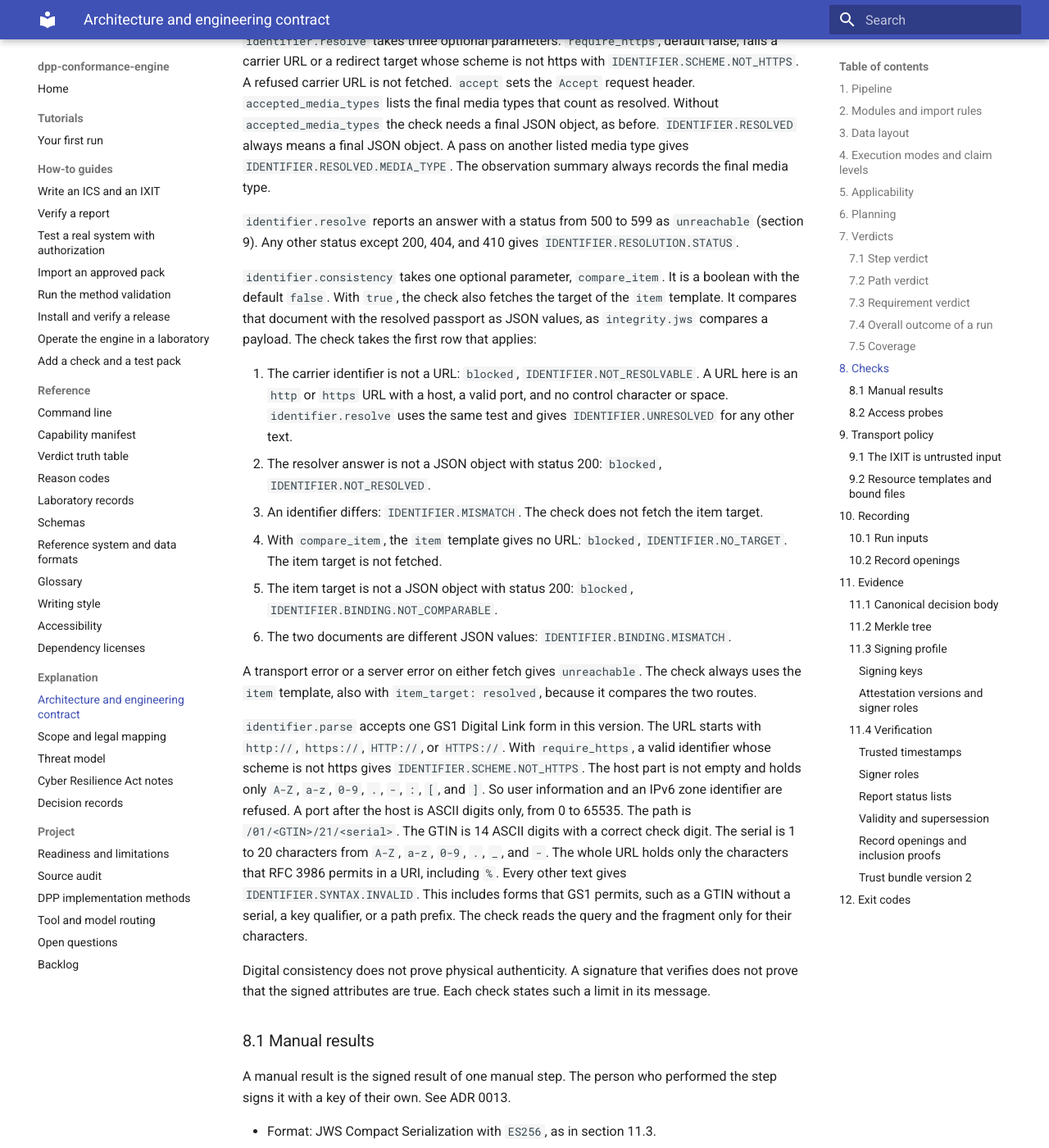
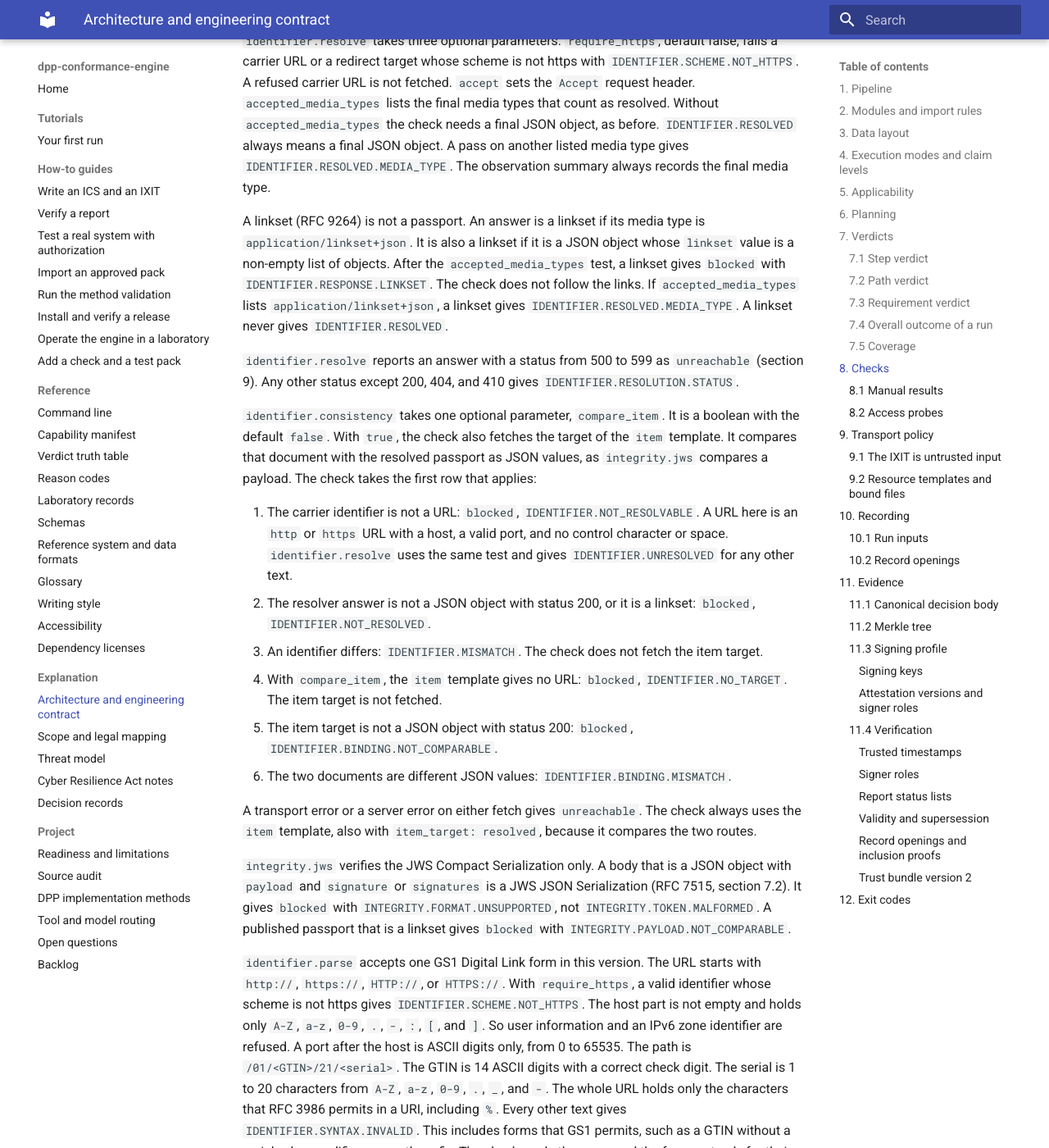
Before and after one commit to hadijannat/dpp-conformance-engine, an MkDocs documentation site: the page built from docs/explanation/architecture.md, in a window 1280 px wide and 1400 px high, scrolled down 11193 px. Shown: the whole window at 82% size. Built offline with MkDocs 1.6.1 and Material for MkDocs 9.7.7, drawn with Linux system fonts in a browser that asks for light colours; the version menu is left out.

Commit message:
docs(architecture): state the linkset and JWS JSON guards in section 8
identifier.resolve gives blocked IDENTIFIER.RESPONSE.LINKSET for a
linkset, unless the test purpose accepts application/linkset+json.
Row 2 of identifier.consistency also covers a linkset. integrity.jws
gives blocked INTEGRITY.FORMAT.UNSUPPORTED for a JWS JSON serialization.

The reason-code page is regenerated with `uv run just reference`.

Co-Authored-By: Claude Opus 5.5 <noreply@anthropic.com>

```diff
--- a/docs/explanation/architecture.md
+++ b/docs/explanation/architecture.md
@@ -360,6 +360,13 @@ A refused carrier URL is not fetched. `accept` sets the `Accept` request header.
 always means a final JSON object. A pass on another listed media type gives
 `IDENTIFIER.RESOLVED.MEDIA_TYPE`. The observation summary always records the final media type.
 
+A linkset (RFC 9264) is not a passport. An answer is a linkset if its media type is
+`application/linkset+json`. It is also a linkset if it is a JSON object whose `linkset` value is a
+non-empty list of objects. After the `accepted_media_types` test, a linkset gives `blocked`
+with `IDENTIFIER.RESPONSE.LINKSET`. The check does not follow the links. If
+`accepted_media_types` lists `application/linkset+json`, a linkset gives
+`IDENTIFIER.RESOLVED.MEDIA_TYPE`. A linkset never gives `IDENTIFIER.RESOLVED`.
+
 `identifier.resolve` reports an answer with a status from 500 to 599 as `unreachable` (section 9).
 Any other status except 200, 404, and 410 gives `IDENTIFIER.RESOLUTION.STATUS`.
 
@@ -371,7 +378,8 @@ payload. The check takes the first row that applies:
 1. The carrier identifier is not a URL: `blocked`, `IDENTIFIER.NOT_RESOLVABLE`. A URL here is
    an `http` or `https` URL with a host, a valid port, and no control character or space.
    `identifier.resolve` uses the same test and gives `IDENTIFIER.UNRESOLVED` for any other text.
-2. The resolver answer is not a JSON object with status 200: `blocked`, `IDENTIFIER.NOT_RESOLVED`.
+2. The resolver answer is not a JSON object with status 200, or it is a linkset:
+   `blocked`, `IDENTIFIER.NOT_RESOLVED`.
 3. An identifier differs: `IDENTIFIER.MISMATCH`. The check does not fetch the item target.
 4. With `compare_item`, the `item` template gives no URL: `blocked`, `IDENTIFIER.NO_TARGET`. The
    item target is not fetched.
@@ -381,6 +389,11 @@ payload. The check takes the first row that applies:
 
 A transport error or a server error on either fetch gives `unreachable`. The check always uses
 the `item` template, also with `item_target: resolved`, because it compares the two routes.
+
+`integrity.jws` verifies the JWS Compact Serialization only. A body that is a JSON object with
+`payload` and `signature` or `signatures` is a JWS JSON Serialization (RFC 7515, section 7.2).
+It gives `blocked` with `INTEGRITY.FORMAT.UNSUPPORTED`, not `INTEGRITY.TOKEN.MALFORMED`. A
+published passport that is a linkset gives `blocked` with `INTEGRITY.PAYLOAD.NOT_COMPARABLE`.
 
 `identifier.parse` accepts one GS1 Digital Link form in this version. The URL starts with
 `http://`, `https://`, `HTTP://`, or `HTTPS://`. With `require_https`, a valid identifier whose
```
Also changed, not shown: docs/reference/reason-codes.md (+3 -1 lines).
